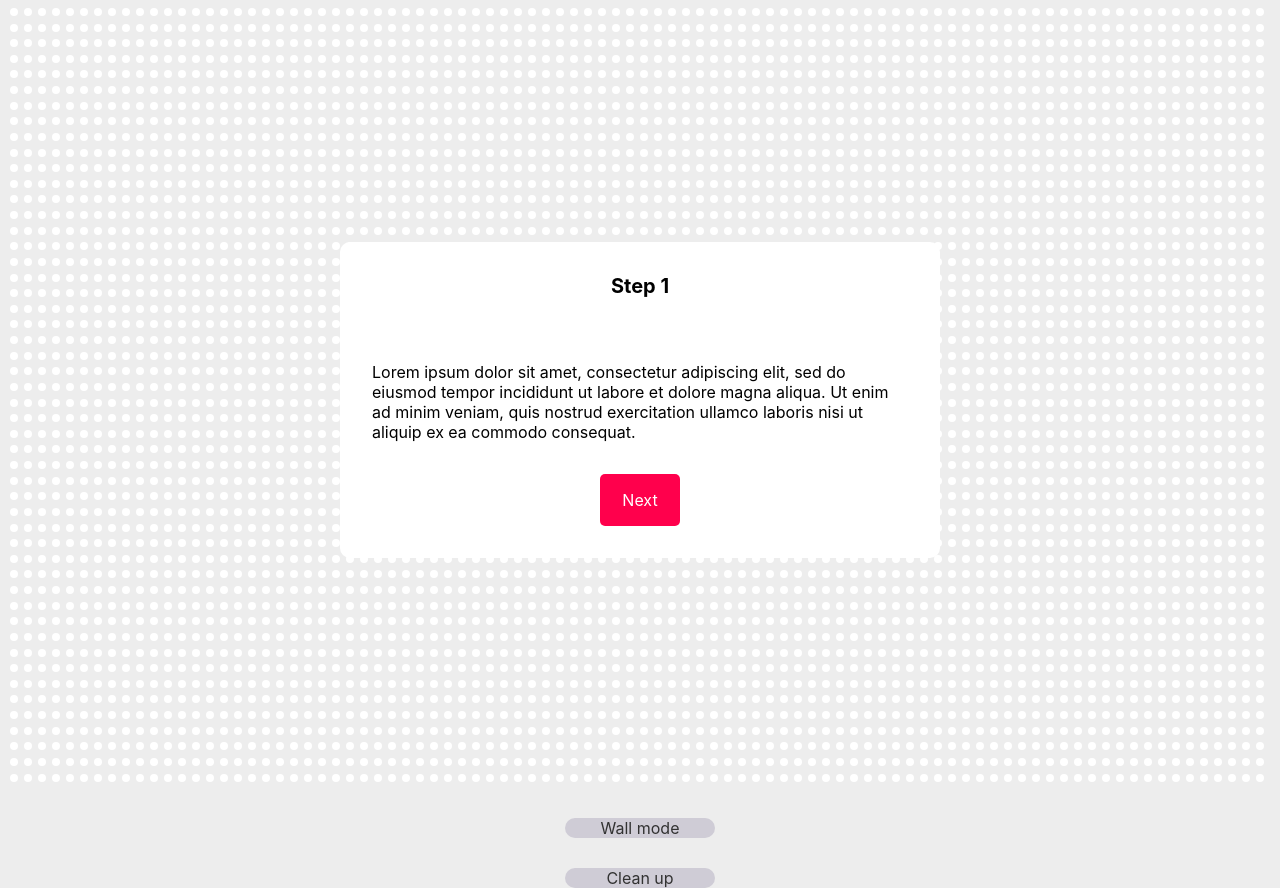
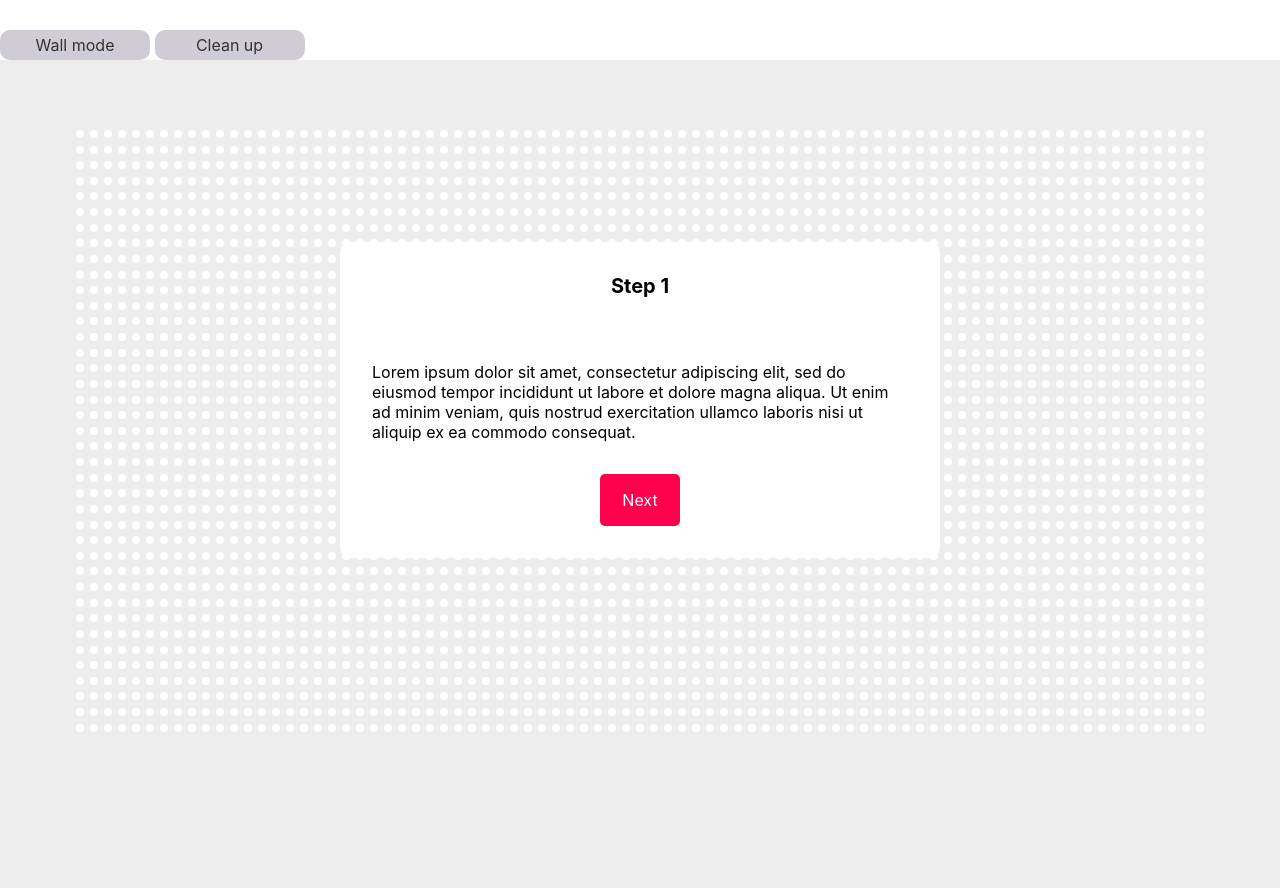
Before and after one commit to dymitrlubczyk/path-finder, a website built with webpack: page dist/index.html in a window 1280 px wide. After the commit the page ends 800 px from the top, so only its background shows below. Built offline with nearby package versions, Linux system fonts and the light colour scheme.

Commit message:
Cleaner layout, dots precision fixed

```diff
--- a/src/index.js
+++ b/src/index.js
@@ -9,8 +9,8 @@ window.addEventListener("resize", () => changeBoardSize())
 window.addEventListener("load", () => changeBoardSize())
 
 const changeBoardSize = () => {
-  width = Math.floor(document.body.clientWidth / cellSize) - 1
-  height = Math.floor(document.body.clientHeight / cellSize) - 1
+  width = Math.floor(0.9 * document.body.clientWidth / cellSize) - 1
+  height = Math.floor(0.7 * document.body.clientHeight / cellSize) - 1
   dijkstra.setSize(height, width)
   buildGrid()
 }
--- a/src/style.scss
+++ b/src/style.scss
@@ -20,7 +20,26 @@ $color-background: #ededed;
 }
 
 body{
+  height: 100vh;
+  display: flex;
+  flex-direction: column;
+  align-items: center;
+  justify-content: space-between;
   background-color: $color-background;
+}
+
+header{
+  display: block;
+  width: 100%;
+  background-color: $color-primary;
+}
+
+main{
+  flex: 1;
+  width: 100%;
+  display: flex;
+  align-items: center;
+  justify-content: center;
 }
 
 tr{
@@ -28,18 +47,17 @@ tr{
 }
 
 td{
-  position: relative;
-  display: inline-block;
   width: var(--button-size);
   height: var(--button-size);
+  position: relative;
+  display: inline-flex;
+  align-items: center;
+  justify-content: center;
 }
 
 .boardButton{
   width: $dot-size;
   height: $dot-size;
-  position: absolute;
-  top: var(--button-size) / 2 - $dot-size / 2;
-  left: var(--button-size) / 2 - $dot-size / 2;
   border-radius: 50%;
 }
 
```
Also changed, not shown: dist/index.html.
